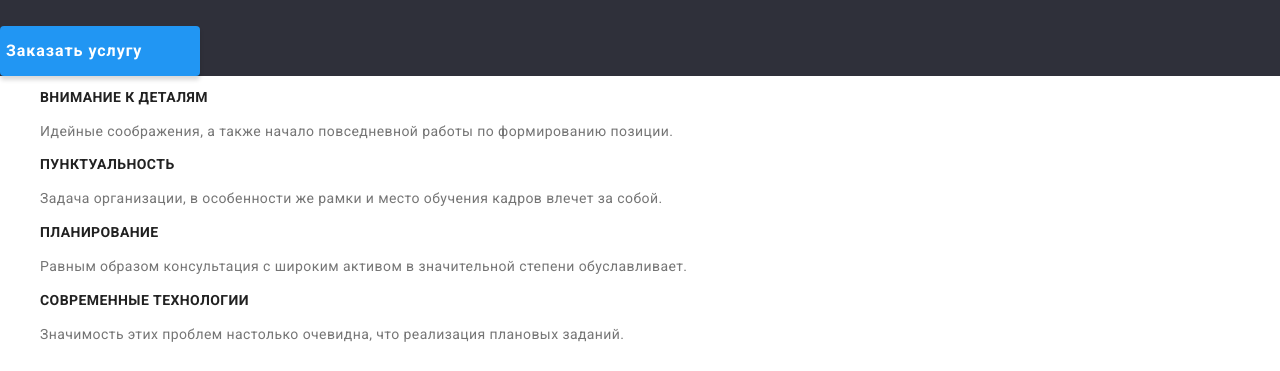
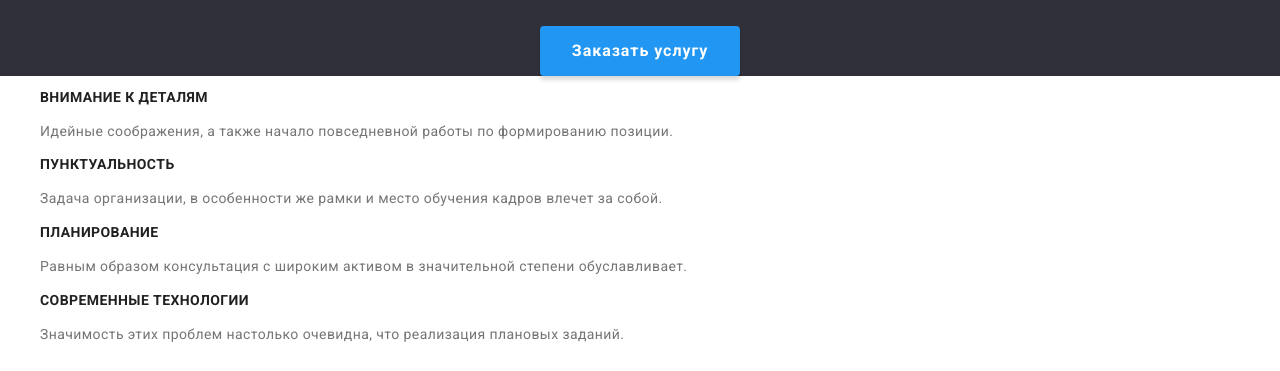
Before and after one commit to denis-tsibaev/goit-markup-hw-02, a plain HTML site: page index.html in a window 1280 px wide. Shown: the part 246-617 px from the top of the page. Drawn offline with nearby package versions, Linux system fonts and the light colour scheme.

Commit message:
по центру баннера
заголовок h1 и кнопка по центру баннера через text-align в .banner

```diff
--- a/сss/styles.css
+++ b/сss/styles.css
@@ -74,7 +74,6 @@ h1 {
   letter-spacing: 0.06em;
   text-transform: uppercase;
   color: var(--white-color);
-  text-align: center;
 }
 
 h2 {
@@ -86,6 +85,7 @@ h2 {
 
 .banner {
   background-color: var(--background-color);
+  text-align: center;
 }
 
 .banner-btn {
@@ -96,9 +96,8 @@ h2 {
   font-weight: bold;
   font-size: 16px;
   line-height: 1.875;
-  display: flex;
+  /* display: flex; */
   align-items: center;
-  text-align: center;
   letter-spacing: 0.06em;
   border-style: none;
   box-shadow: 0px 4px 4px rgba(0, 0, 0, 0.15);
```
